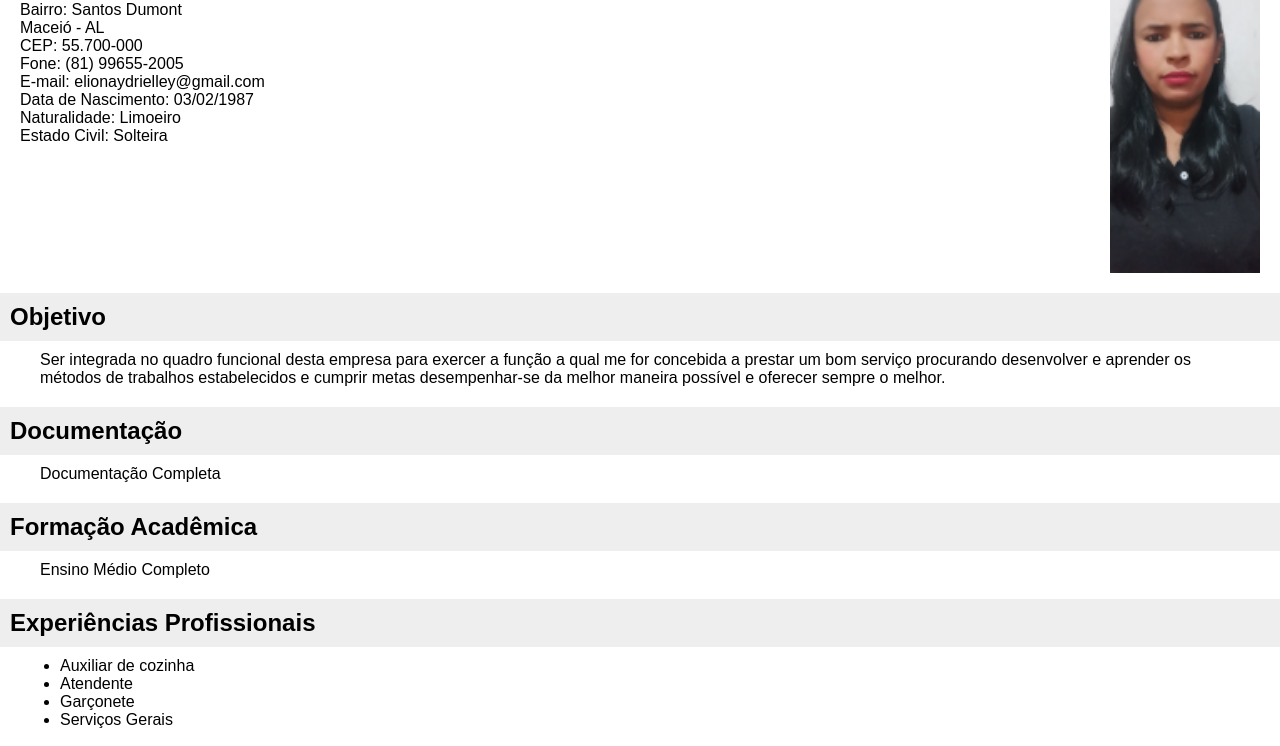
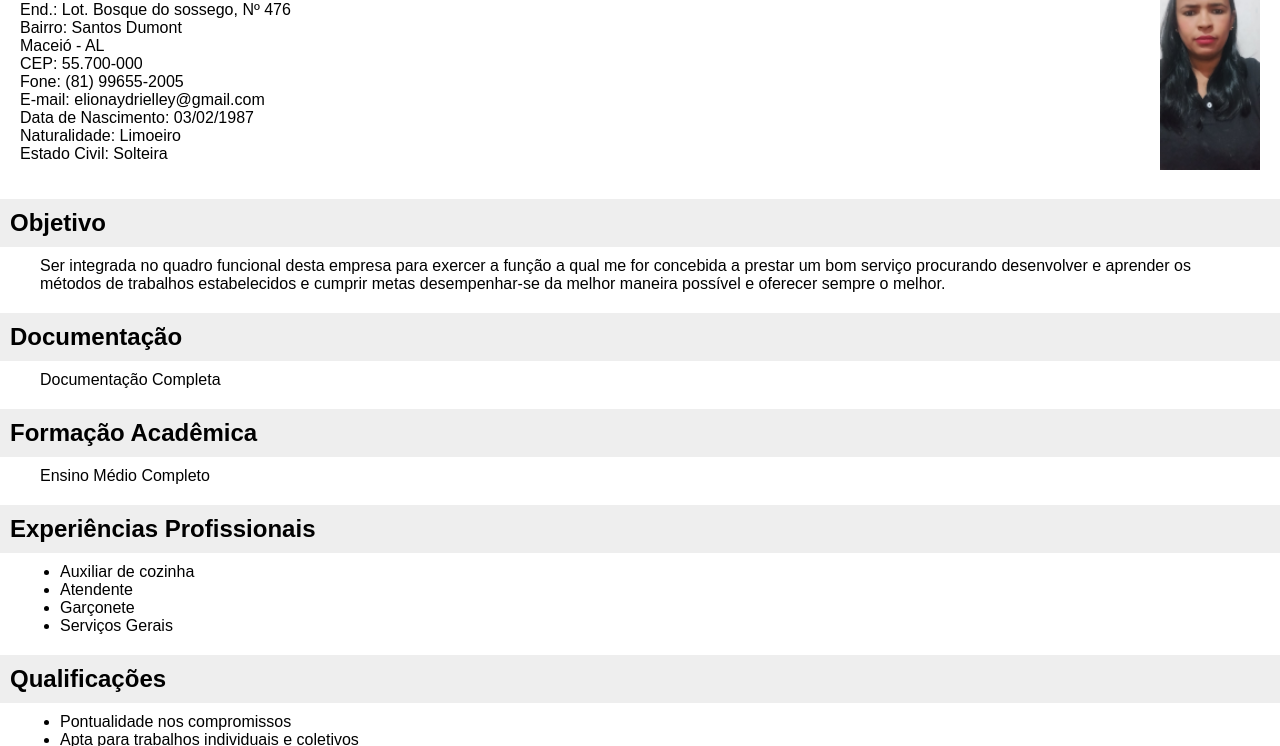
Before and after one commit to Y2kleviy/Curriculo, a plain HTML site: page index.html in a window 1280 px wide. Shown: the part 90-836 px from the top of the page. Drawn offline with Linux system fonts and the light colour scheme.

Commit message:
Update index.html

```diff
--- a/index.html
+++ b/index.html
@@ -1,4 +1,4 @@
-<!DOCTYPE html>
+!DOCTYPE html>
 <html lang="pt-BR">
 <head>
     <meta charset="UTF-8">
@@ -19,9 +19,13 @@
         }
         .header {
             display: flex;
-            flex-direction: column;
-            align-items: center;
+            flex-direction: row;
+            justify-content: space-between;
+            align-items: flex-start;
             margin-bottom: 20px;
+        }
+        .header div {
+            flex: 1;
         }
         .header h1 {
             margin: 0;
@@ -29,20 +33,7 @@
         .header img {
             width: 100px;
             height: auto;
-            margin-top: 10px;
-        }
-        @media(min-width: 600px) {
-            .header {
-                flex-direction: row;
-                justify-content: space-between;
-                align-items: flex-start;
-            }
-            .header div {
-                flex: 1;
-            }
-            .header img {
-                width: 150px;
-            }
+            margin-left: 20px;
         }
         .section {
             margin-bottom: 20px;
```
